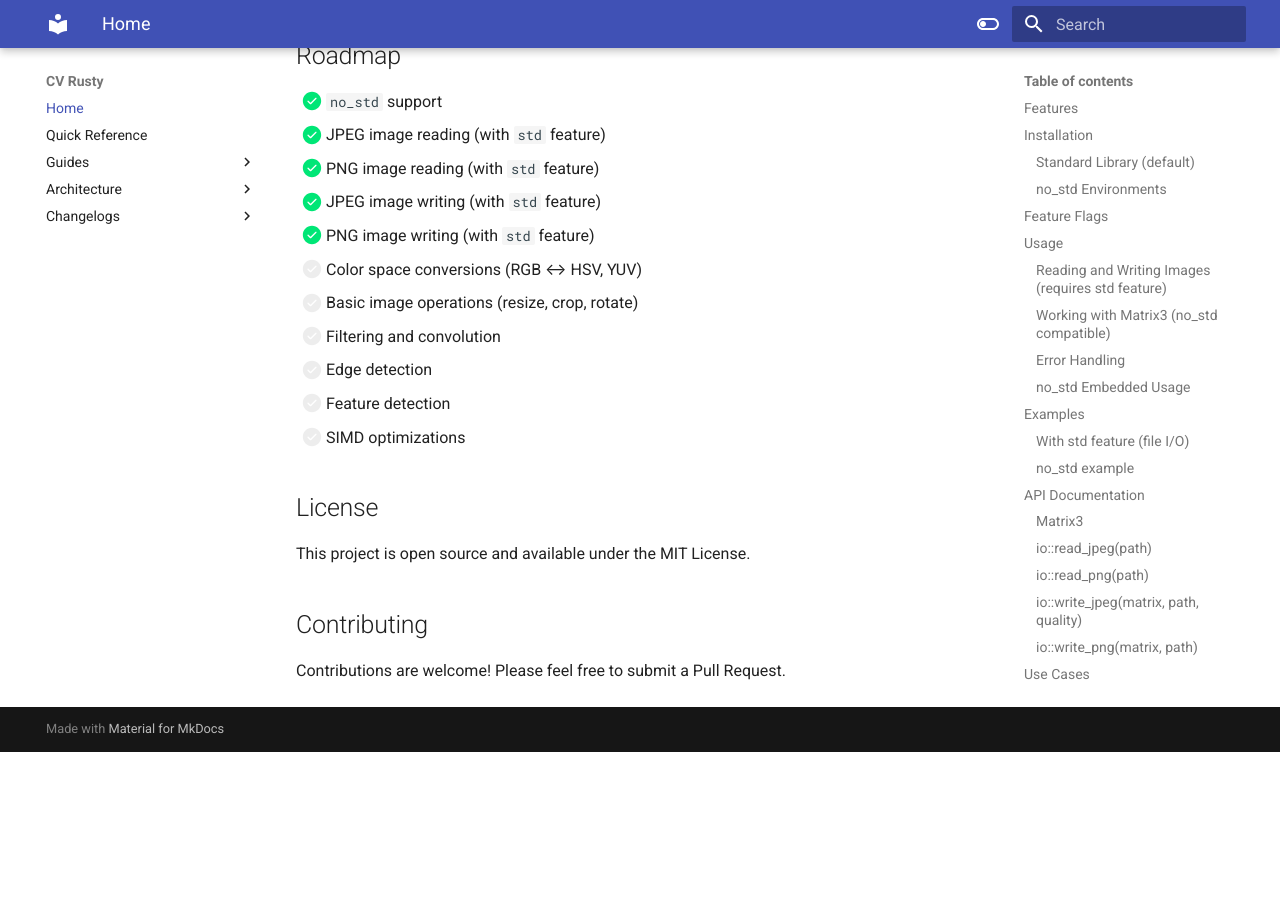
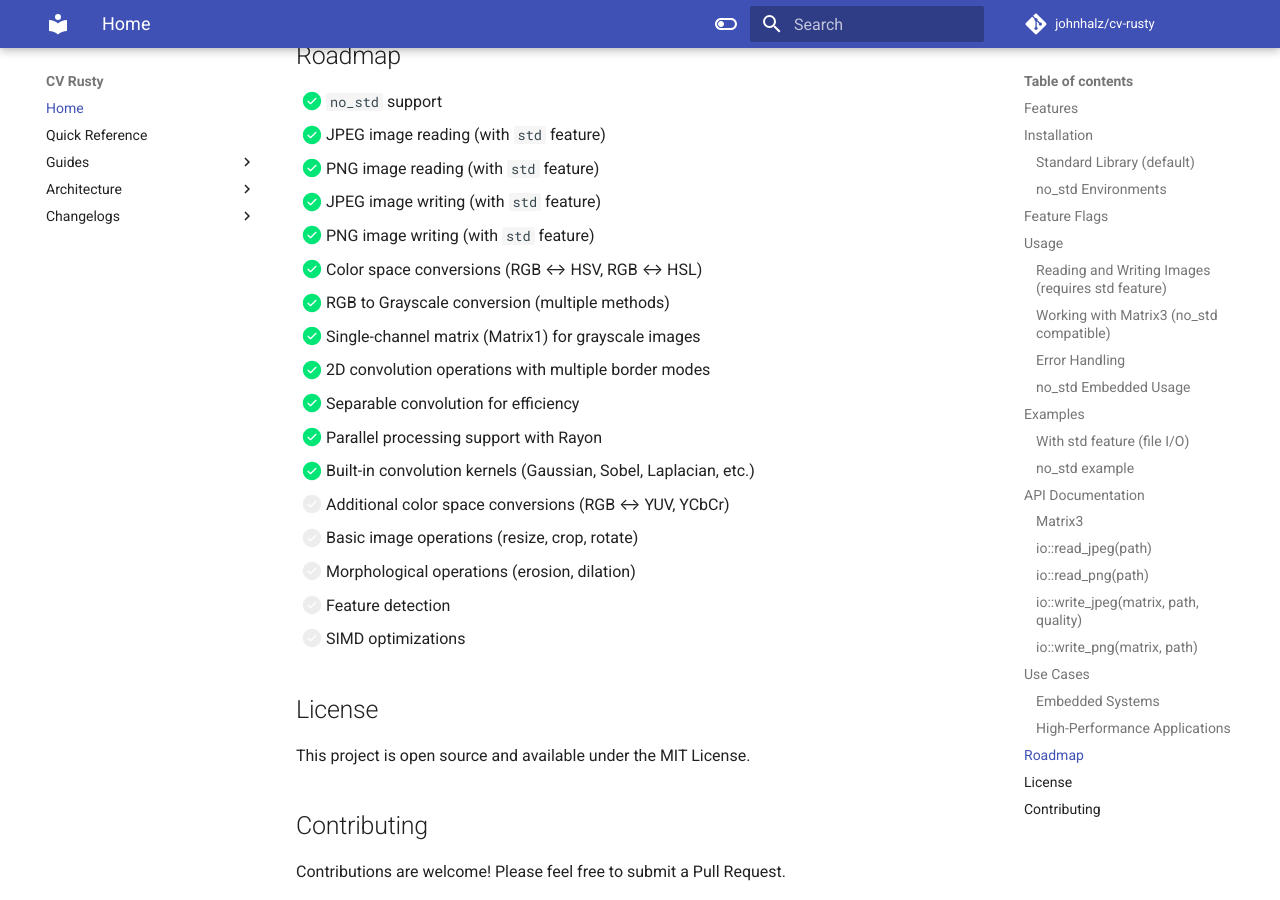
Before and after one commit to johnhalz/cv-rusty, an MkDocs documentation site: the page built from docs/index.md, in a window 1280 px wide and 900 px high, scrolled down 5853 px. Built offline with MkDocs 1.6.1 and Material for MkDocs 9.7.7, drawn with Linux system fonts in a browser that asks for light colours; comment, search, counter and statistics services are not loaded; before the commit the page ends 6605 px from its top, so only the background shows below that.

Commit message:
Update docs checklist and mkdocs config
Mark implemented features: color space conversions (RGB↔HSL), RGB to
grayscale, single-channel Matrix1, 2D and separable convolutions,
parallel processing with Rayon, and built-in kernels (Gaussian, Sobel,
Laplacian). Add repo_url and repo_name to mkdocs config.

```diff
--- a/docs/index.md
+++ b/docs/index.md
@@ -277,10 +277,16 @@
 - [x] PNG image reading (with `std` feature)
 - [x] JPEG image writing (with `std` feature)
 - [x] PNG image writing (with `std` feature)
-- [ ] Color space conversions (RGB ↔ HSV, YUV)
+- [x] Color space conversions (RGB ↔ HSV, RGB ↔ HSL)
+- [x] RGB to Grayscale conversion (multiple methods)
+- [x] Single-channel matrix (Matrix1) for grayscale images
+- [x] 2D convolution operations with multiple border modes
+- [x] Separable convolution for efficiency
+- [x] Parallel processing support with Rayon
+- [x] Built-in convolution kernels (Gaussian, Sobel, Laplacian, etc.)
+- [ ] Additional color space conversions (RGB ↔ YUV, YCbCr)
 - [ ] Basic image operations (resize, crop, rotate)
-- [ ] Filtering and convolution
-- [ ] Edge detection
+- [ ] Morphological operations (erosion, dilation)
 - [ ] Feature detection
 - [ ] SIMD optimizations
 
--- a/mkdocs.yaml
+++ b/mkdocs.yaml
@@ -1,4 +1,6 @@
 site_name: CV Rusty
+repo_url: https://github.com/johnhalz/cv-rusty
+repo_name: johnhalz/cv-rusty
 
 nav:
   - Home: index.md
```
